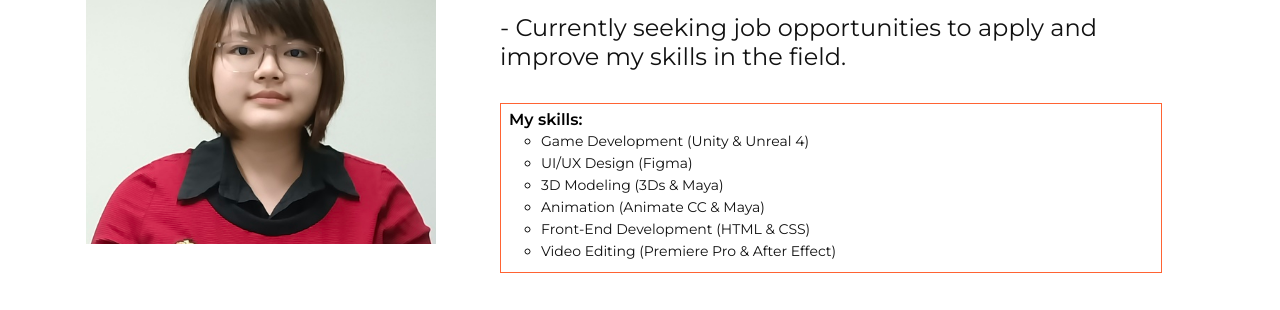
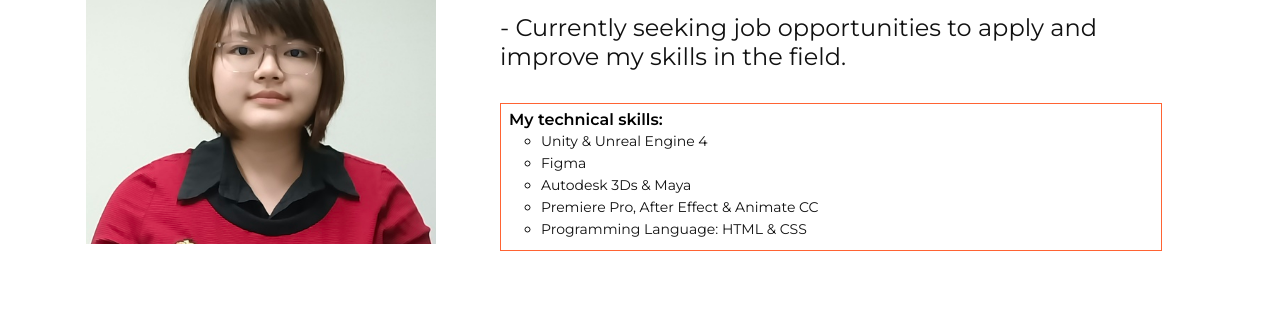
Before and after one commit to jhtan2000/jhtan2000.github.io, a plain HTML site: page index.html in a window 1280 px wide. Shown: the part 1937-2247 px from the top of the page. Drawn offline with nearby package versions, Linux system fonts and the light colour scheme.

Commit message:
Update skills

```diff
--- a/index.html
+++ b/index.html
@@ -124,14 +124,13 @@
                 </div>
                 <div class="about-info">
 
-                        <span>My skills:</span>
+                        <span>My technical skills:</span>
                         <ul>
-                            <li>Game Development (Unity & Unreal 4)</li>
-                            <li>UI/UX Design (Figma)</li>
-                            <li>3D Modeling (3Ds & Maya)</li>
-                            <li>Animation (Animate CC & Maya)</li>
-                            <li>Front-End Development (HTML & CSS)</li>
-                            <li>Video Editing (Premiere Pro & After Effect)</li>
+                            <li>Unity & Unreal Engine 4</li>
+                            <li>Figma</li>
+                            <li>Autodesk 3Ds & Maya</li>
+                            <li>Premiere Pro, After Effect & Animate CC</li>
+                            <li>Programming Language: HTML & CSS</li>
                         </ul>
 
                 </div>
```
